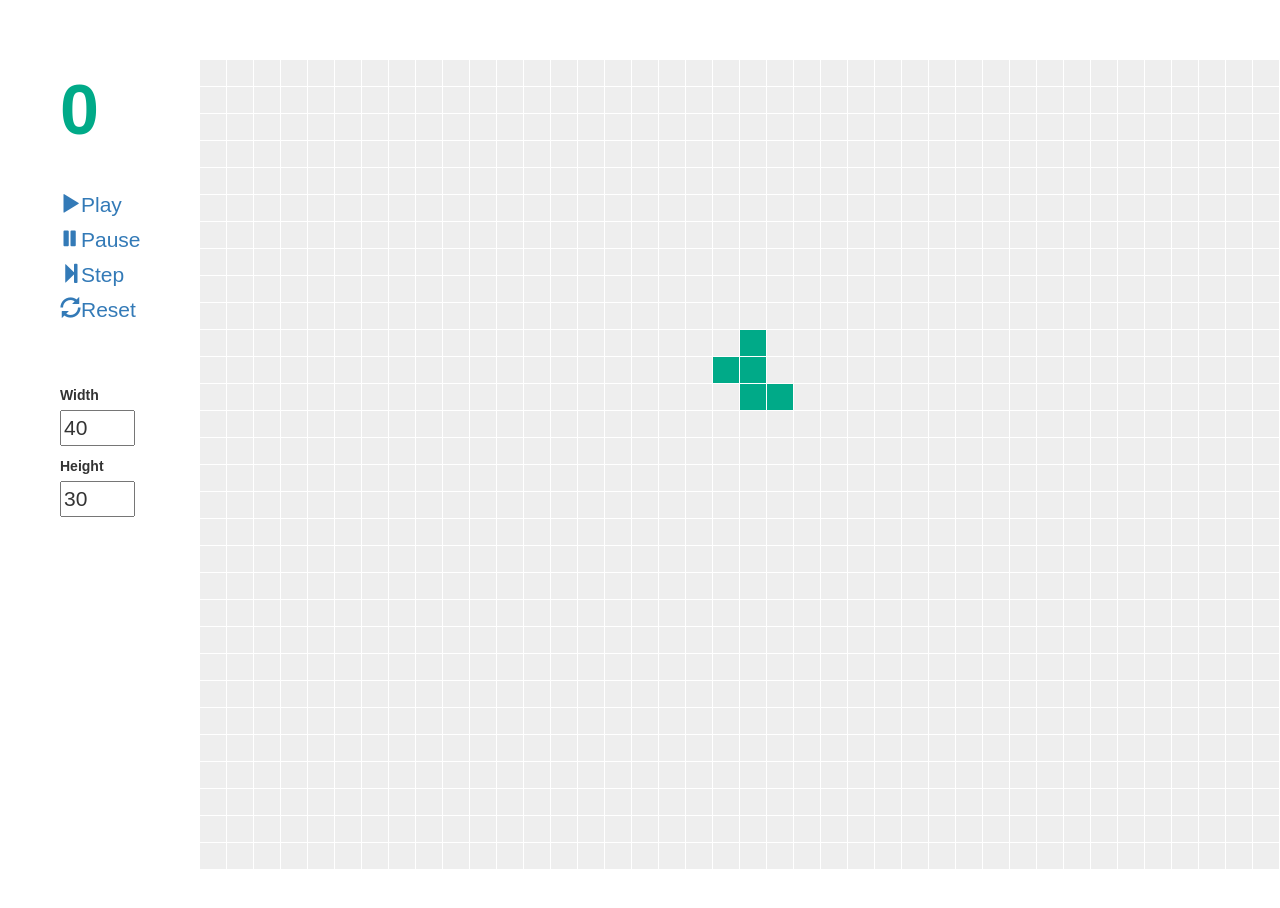
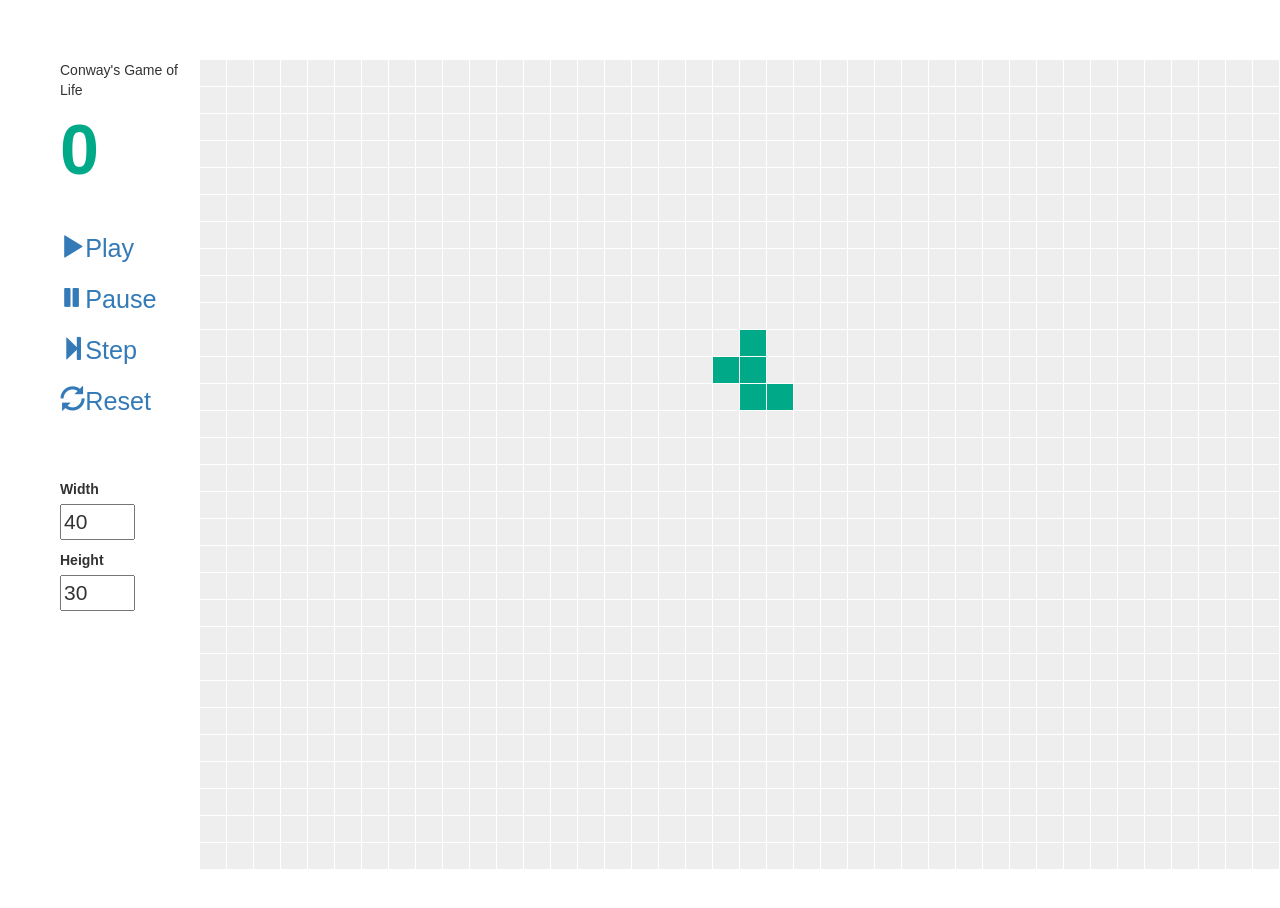
Before and after one commit to marksoper/life, a React app: page / in a window 1280 px wide. Built offline with nearby package versions, Linux system fonts and the light colour scheme.

Commit message:
adding title to the header to say Conway

```diff
--- a/src/components/LifeContainer/LifeContainer.css
+++ b/src/components/LifeContainer/LifeContainer.css
@@ -1,3 +1,5 @@
+
+a:focus {outline: 0;}
 
 .LifeContainer {
   margin: 40px;
@@ -21,11 +23,11 @@
 .SimControls {
   margin-top: 30px;
   margin-bottom: 60px;
-  font-size: 150%;
+  font-size: 180%;
 }
 
 .SimControls div {
-  margin-bottom: 5px;
+  margin-bottom: 15px;
 }
 
 .ResizeControls input {
--- a/src/components/LifeContainer/LifeContainer.js
+++ b/src/components/LifeContainer/LifeContainer.js
@@ -110,6 +110,9 @@ class LifeContainer extends Component {
     return (
       <div className="LifeContainer">
         <div className="LifeHeader">
+          <div className="LifeTitle">
+            {"Conway's Game of Life"}
+          </div>
           <div className="GenCount" style={concludedStyle}>
             {generation}
           </div>
--- a/src/index.css
+++ b/src/index.css
@@ -3,7 +3,3 @@ body {
   padding: 20px;
   font-family: sans-serif;
 }
-
-a {
-  outline: none;
-}
```
